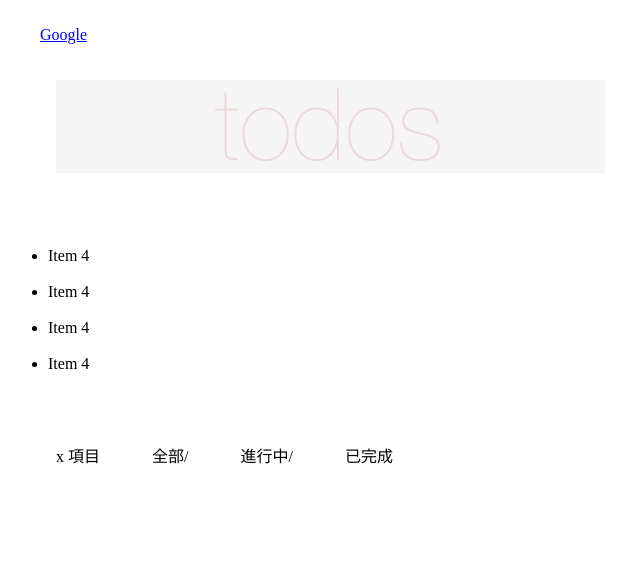
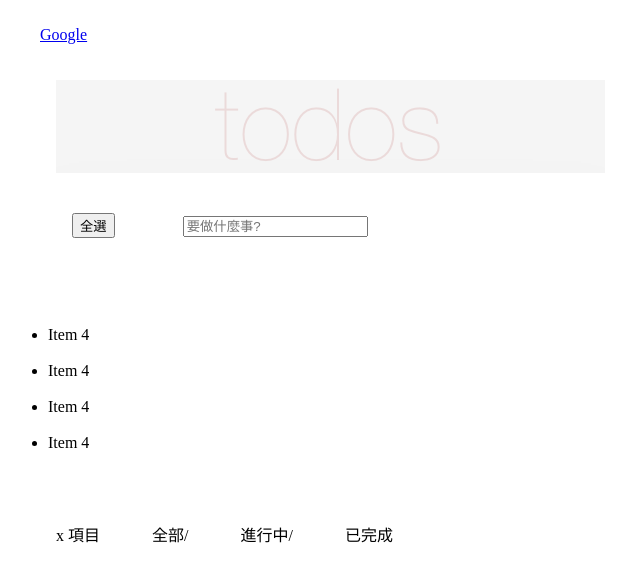
Before and after one commit to SU045/mcu-112-web-12130162, a plain HTML site: page scr/index.html in a window 1280 px wide. Shown: the whole page, without its empty margins (0-640 px from the left). Drawn offline with Linux system fonts and the light colour scheme.

Commit message:
feat(html): 實作待辦事項輸入區塊

```diff
--- a/scr/index.html
+++ b/scr/index.html
@@ -14,6 +14,12 @@
             <img src="./assets/images/title.png" alt="todos">
         </header>
         <section>
+            <form>
+                <button type="button">全選</button>
+                <input type="text"placeholder="要做什麼事?"/>
+            </form>
+        </section>
+        <section>
             <ul>
                 <li>Item 4</li>
                 <li>Item 4</li>
```
